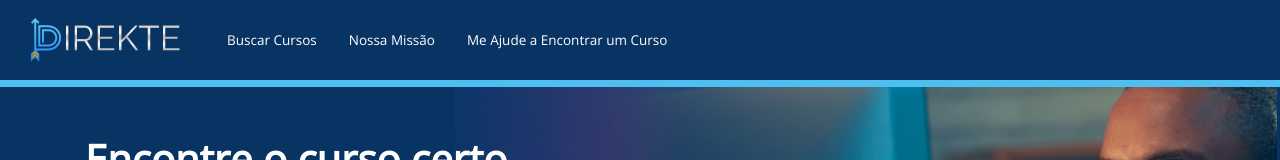
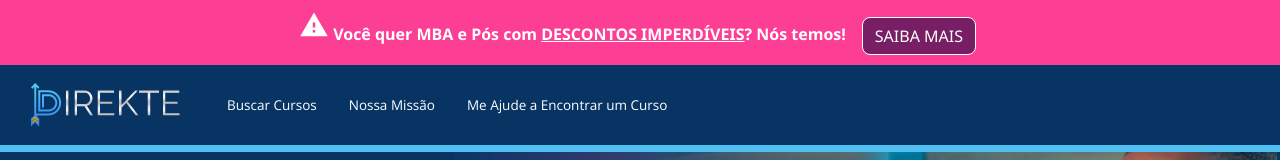
Before and after one commit to brunomorello/dkt_frontend_v2, an Angular app: page / in a window 1280 px wide. Shown: the top 160 px of the page. Built offline with nearby package versions, Linux system fonts and the light colour scheme; no server answers.

Commit message:
reactivated landing page

```diff
--- a/src/app/components/header/header.component.html
+++ b/src/app/components/header/header.component.html
@@ -1,19 +1,18 @@
-<!-- <div id="promo">
+<div id="promo">
   <div class="container">
     <div class="px-auto">
-      <i class="material-icons" style="font-size: 24px;">
-        trending_up
+      <i class="material-icons" style="font-size: 30px;">
+        report_problem
       </i>
 
-      <b> MÊS DA TECNOLOGIA: </b>
-      <i>As melhores ofertas em cursos de TI</i>
+      <b> Você quer MBA e Pós com <u>DESCONTOS IMPERDÍVEIS</u>? Nós temos!</b>
 
       <button (click)="goToPromoPage()" class="btn btn-primary btn-sn custom-search-buttom ml-3">
         SAIBA MAIS
       </button>
     </div>
   </div>
-</div> -->
+</div>
 
 <header>
   <nav class="navbar navbar-expand-sm px-3">
```
